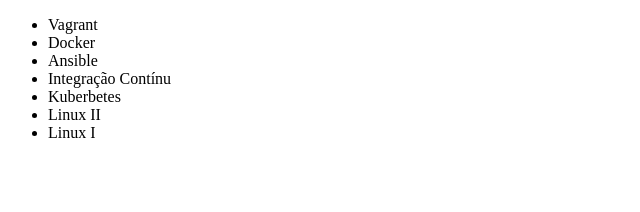
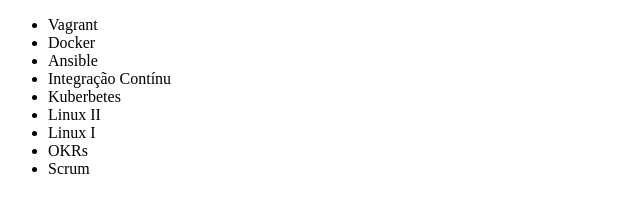
Before and after one commit to zanatto/alura-git, a plain HTML site: page index.html in a window 1280 px wide. Shown: the whole page, without its empty margins (0-640 px from the left). Drawn offline with Linux system fonts and the light colour scheme.

Commit message:
Inclui os cursos de Agile

```diff
--- a/index.html
+++ b/index.html
@@ -13,6 +13,8 @@
         <li>Kuberbetes</li>
         <li>Linux II</li>
         <li>Linux I</li>
+        <li>OKRs</li>
+        <li>Scrum</li>
     </ul>
 </body>
 </html>
```
